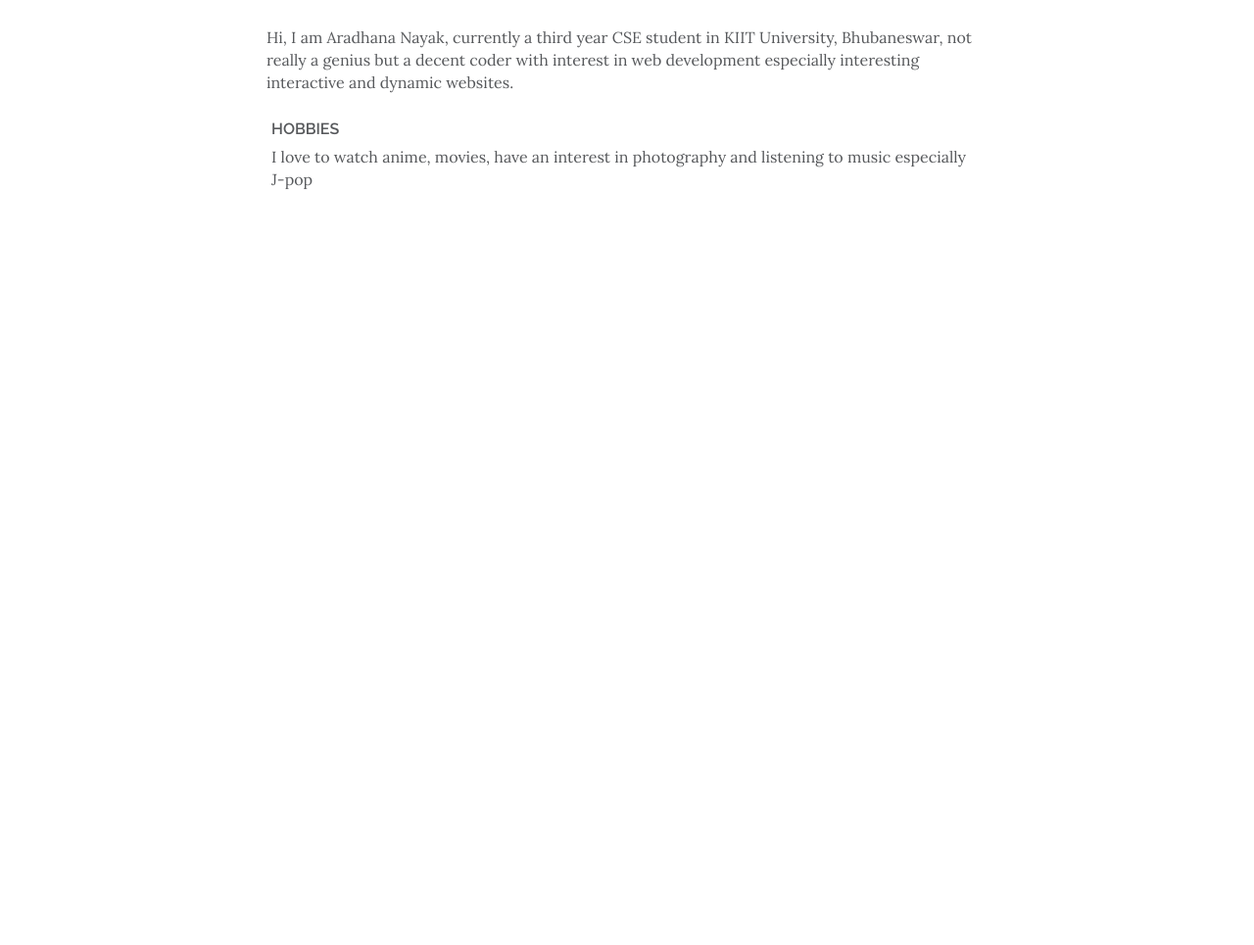
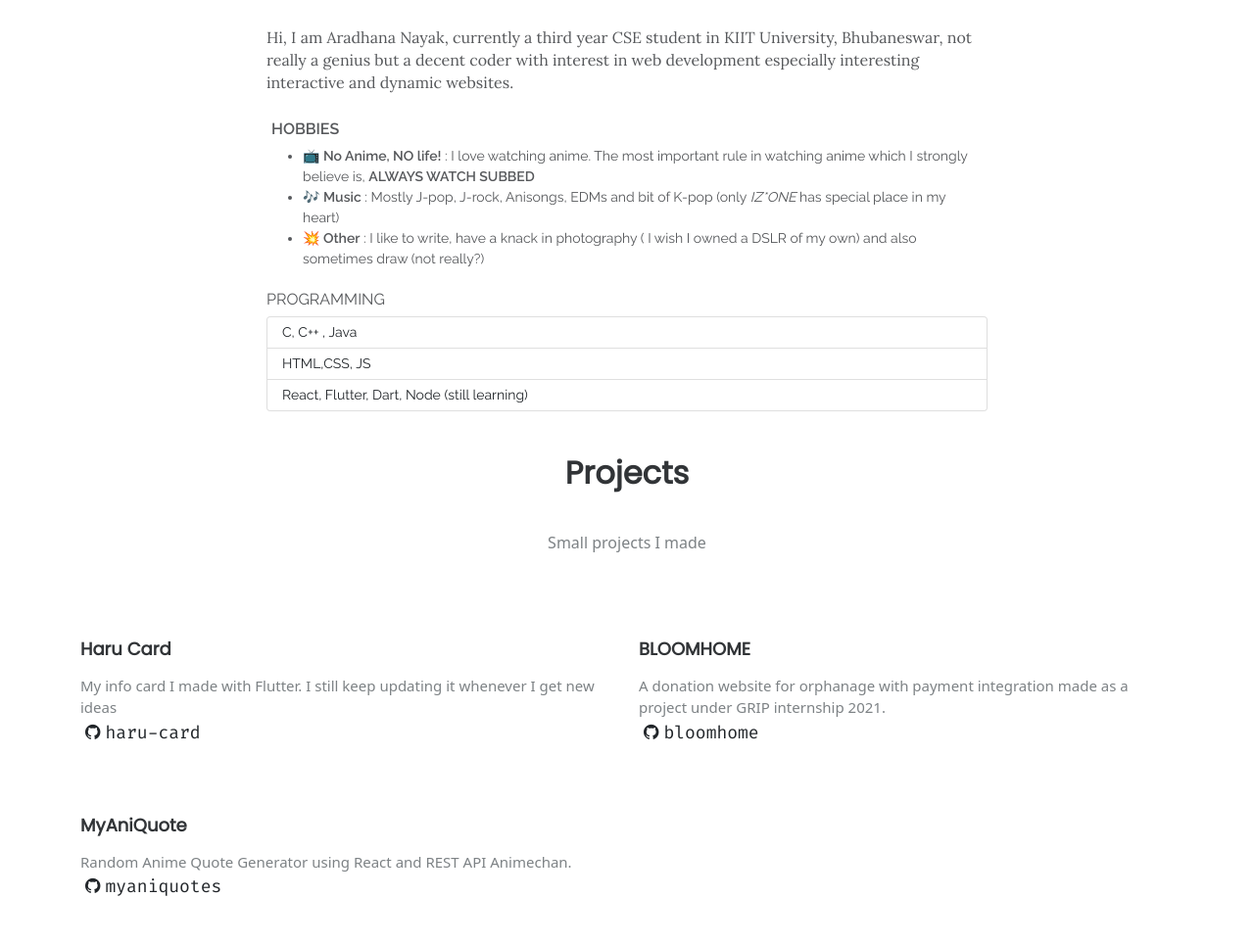
Before and after one commit to aradhana1807/aradhana1807.github.io, a plain HTML site: page index.html in a window 1280 px wide. Shown: the part 1176-2141 px from the top of the page at 98% size. Before the commit the page ends 1396 px from the top, so only its background shows below. Drawn offline with nearby package versions, Linux system fonts and the light colour scheme.

Commit message:
project page

```diff
--- /dev/null
+++ b/assets/css/Projects-Horizontal.css
@@ -0,0 +1,64 @@
+.projects-horizontal {
+  color: #313437;
+  background-color: #fff;
+}
+
+.projects-horizontal p {
+  color: #7d8285;
+}
+
+.projects-horizontal h2 {
+  font-weight: bold;
+  margin-bottom: 40px;
+  padding-top: 40px;
+  color: inherit;
+}
+
+@media (max-width:767px) {
+  .projects-horizontal h2 {
+    margin-bottom: 25px;
+    padding-top: 25px;
+    font-size: 24px;
+  }
+}
+
+.projects-horizontal .intro {
+  font-size: 16px;
+  max-width: 500px;
+  margin: 0 auto 10px;
+}
+
+.projects-horizontal .projects {
+  padding-bottom: 40px;
+}
+
+.projects-horizontal .item {
+  padding-top: 60px;
+  min-height: 160px;
+}
+
+@media (max-width:767px) {
+  .projects-horizontal .item {
+    padding-top: 40px;
+    min-height: 160px;
+  }
+}
+
+.projects-horizontal .item .name {
+  font-size: 18px;
+  font-weight: bold;
+  margin-top: 10px;
+  margin-bottom: 15px;
+  color: inherit;
+}
+
+@media (max-width:991px) {
+  .projects-horizontal .item .name {
+    margin-top: 22px;
+  }
+}
+
+.projects-horizontal .item .description {
+  font-size: 15px;
+  margin-bottom: 0;
+}
--- a/index.html
+++ b/index.html
@@ -17,6 +17,7 @@
     <link rel="stylesheet" href="https://cdnjs.cloudflare.com/ajax/libs/animate.css/3.5.2/animate.min.css">
     <link rel="stylesheet" href="https://cdnjs.cloudflare.com/ajax/libs/aos/2.3.4/aos.css">
     <link rel="stylesheet" href="assets/css/Navigation-Clean.css">
+    <link rel="stylesheet" href="assets/css/Projects-Horizontal.css">
     <link rel="stylesheet" href="assets/css/styles.css">
 </head>
 
@@ -27,7 +28,7 @@
             <p class="pulse animated infinite" style="color: rgb(251,252,254);font-family: 'Fira Code', monospace;">not a genius but a decent coder</p>
         </div><a class="btn btn-primary border-light" role="button" data-bss-disabled-mobile="true" data-bss-hover-animate="swing" style="background: #030303;" href="https://github.com/aradhana1807" target="_blank"><i class="fa fa-github" data-bss-disabled-mobile="true" data-bss-hover-animate="wobble" style="font-size: 25px;"></i></a>
     </section>
-    <section>
+    <section style="min-height: 100vh;">
         <section class="d-flex justify-content-center align-items-center align-content-center article-clean">
             <div class="container">
                 <div class="row">
@@ -39,13 +40,59 @@
                             <p>Hi, I am Aradhana Nayak, currently a third year CSE student in KIIT University, Bhubaneswar,&nbsp;not really a genius but a decent coder with interest in web development especially interesting interactive and dynamic websites.</p>
                             <div style="padding: 5px;">
                                 <h1 style="font-size: 16px;font-family: Raleway, sans-serif;font-weight: bold;">HOBBIES</h1>
-                                <p>I love to watch anime, movies, have an interest in photography and listening to music especially J-pop</p>
+                                <ul>
+                                    <li style="font-size: 14px;font-family: Raleway, sans-serif;">📺<strong>&nbsp;No Anime, NO life!</strong>&nbsp;: I love watching anime. The most important rule in watching anime which I strongly believe is,&nbsp;<strong>ALWAYS WATCH SUBBED</strong><br></li>
+                                    <li style="font-family: Raleway, sans-serif;">🎶<strong>&nbsp;Music</strong>&nbsp;: Mostly J-pop, J-rock, Anisongs, EDMs and bit of K-pop (only&nbsp;<em>IZ*ONE</em>&nbsp;has special place in my heart)<br></li>
+                                    <li style="font-family: Raleway, sans-serif;">💥<strong>&nbsp;Other</strong>&nbsp;: I like to write, have a knack in photography ( I wish I owned a DSLR of my own) and also sometimes draw (not really?)<br></li>
+                                </ul>
                             </div>
+                        </div>
+                        <div>
+                            <h1 style="font-size: 16px;font-family: Raleway, sans-serif;">PROGRAMMING</h1>
+                            <ul class="list-group">
+                                <li class="list-group-item" style="padding: 5px 15px;"><span style="font-family: Raleway, sans-serif;">C, C++ , Java</span></li>
+                                <li class="list-group-item" style="padding: 5px 15px;"><span style="font-family: Raleway, sans-serif;">HTML,CSS, JS</span></li>
+                                <li class="list-group-item" style="padding: 5px 15px;"><span style="font-family: Raleway, sans-serif;">React, Flutter, Dart, Node (still learning)</span></li>
+                            </ul>
                         </div>
                     </div>
                 </div>
             </div>
         </section>
+    </section>
+    <section class="projects-horizontal" style="min-height: 100vh;">
+        <div class="container">
+            <div class="intro">
+                <h2 class="text-center" style="font-family: Poppins, sans-serif;font-size: 32px;">Projects </h2>
+                <p class="text-center">Small projects I made</p>
+            </div>
+            <div class="row projects">
+                <div class="col-sm-6 item">
+                    <div class="row">
+                        <div class="col">
+                            <h3 class="name" style="font-family: Poppins, sans-serif;">Haru Card</h3>
+                            <p class="description">My info card I made with Flutter. I still keep updating it whenever I get new ideas</p><a href="https://github.com/aradhana1807/haru-card" target="_blank" style="text-decoration: none;color: var(--bs-dark);font-size: 18px;font-family: 'Fira Code', monospace;padding: 0px;"><i class="fa fa-github" style="padding: 5px;"></i>haru-card</a>
+                        </div>
+                    </div>
+                </div>
+                <div class="col-sm-6 item">
+                    <div class="row">
+                        <div class="col">
+                            <h3 class="name" style="font-family: Poppins, sans-serif;">BLOOMHOME</h3>
+                            <p class="description">A donation website for orphanage with payment integration made as a project under GRIP internship 2021.</p><a href="https://aradhana1807.github.io/orphanage-donation-webpage/" target="_blank" style="text-decoration: none;color: var(--bs-dark);font-size: 18px;font-family: 'Fira Code', monospace;padding: 0px;"><i class="fa fa-github" style="padding: 5px;"></i>bloomhome</a>
+                        </div>
+                    </div>
+                </div>
+                <div class="col-sm-6 item">
+                    <div class="row">
+                        <div class="col">
+                            <h3 class="name" style="font-family: Poppins, sans-serif;">MyAniQuote</h3>
+                            <p class="description">Random Anime Quote Generator using React and REST API Animechan.</p>
+                        </div>
+                    </div><a href="https://aradhana1807.github.io/myaniquotes/" target="_blank" style="text-decoration: none;color: var(--bs-dark);font-size: 18px;font-family: 'Fira Code', monospace;padding: 0px;"><i class="fa fa-github" style="padding: 5px;"></i>myaniquotes</a>
+                </div>
+            </div>
+        </div>
     </section>
     <script src="assets/bootstrap/js/bootstrap.min.js"></script>
     <script src="assets/js/bs-init.js"></script>
```
Also changed, not shown: assets/img/beach.jpg (deleted), assets/img/desk.jpg (deleted).
